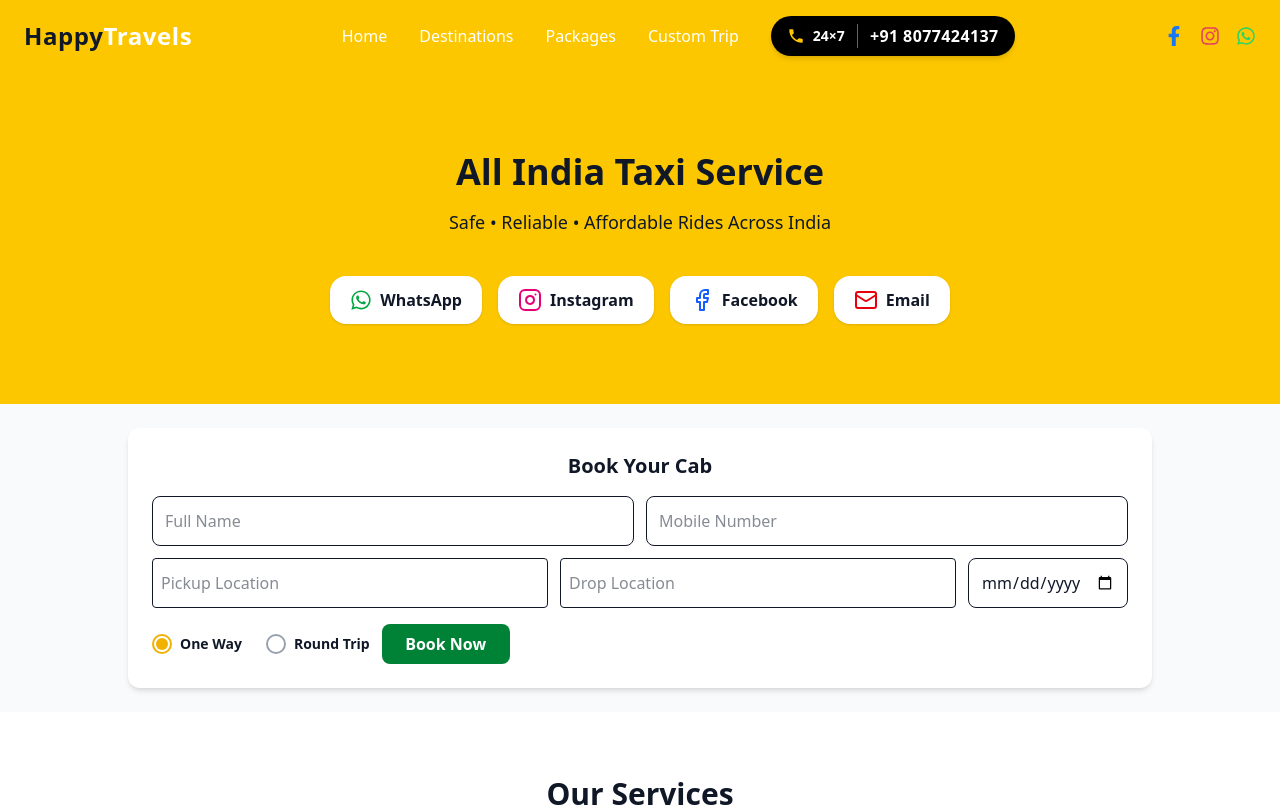
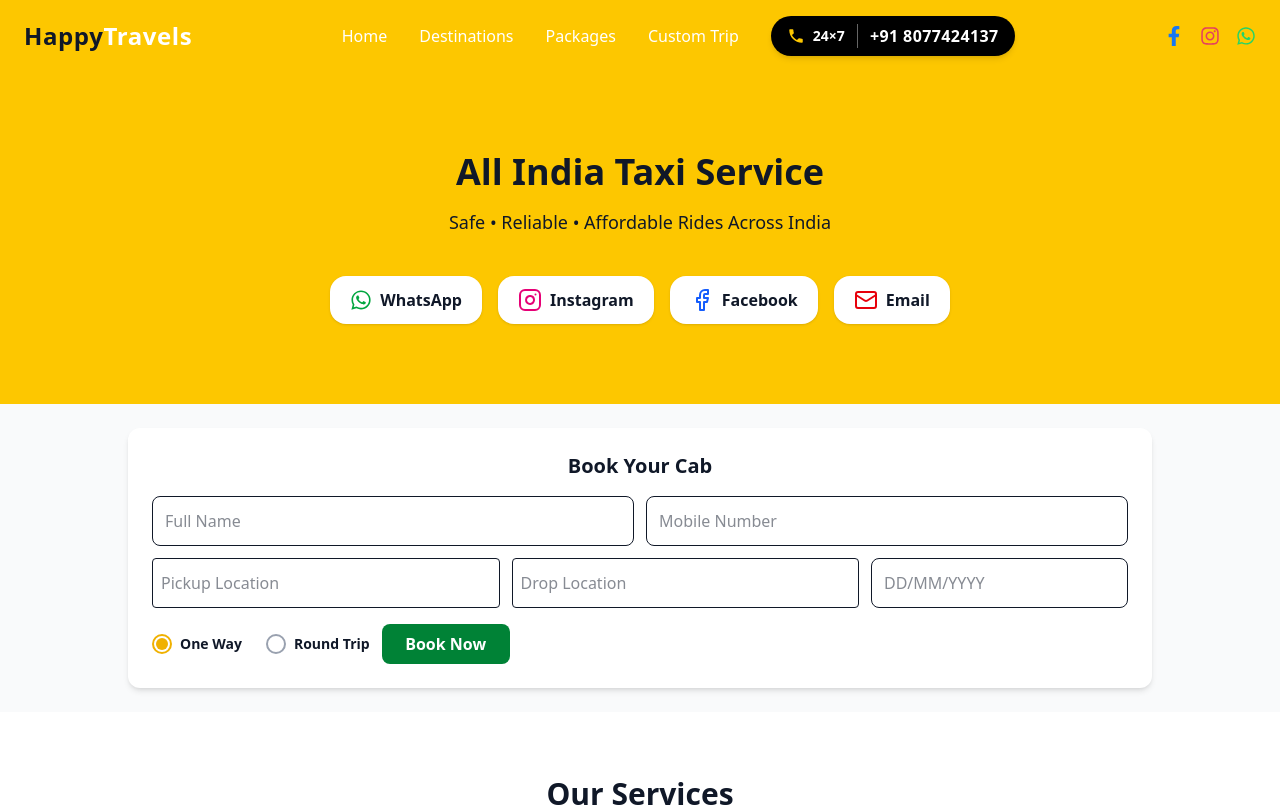
Before and after one commit to nishan-khiva/HappyTravels, a React (Vite) app: page /home in a window 1280 px wide. Shown: the top 807 px of the page. Built offline with nearby package versions, Linux system fonts and the light colour scheme.

Commit message:
date input update

```diff
--- a/package.json
+++ b/package.json
@@ -19,6 +19,7 @@
     "lucide-react": "^0.561.0",
     "npm": "^11.7.0",
     "react": "^19.2.0",
+    "react-datepicker": "^9.1.0",
     "react-dom": "^19.2.0",
     "react-hot-toast": "^2.6.0",
     "react-icons": "^5.5.0",
--- a/src/component/BookingForm.jsx
+++ b/src/component/BookingForm.jsx
@@ -2,6 +2,8 @@ import React, { useState } from "react";
 // import LocationInput from "../component/LocationInput";
 import { motion } from "framer-motion";
 import axios from "axios";
+import DatePicker from "react-datepicker";
+import "react-datepicker/dist/react-datepicker.css";
 
 const cars = [
   {
@@ -132,11 +134,12 @@ export const BookingForm = () => {
               />
             </div>
 
-            <input
-              type="date"
-              value={date}
-              onChange={(e) => setDate(e.target.value)}
-              className="sm:w-[160px] p-3 border rounded-lg"
+            <DatePicker
+              selected={date}
+              onChange={(date) => setDate(date)}
+              dateFormat="dd/MM/yyyy"
+              placeholderText="DD/MM/YYYY"
+              className="p-3 border rounded-lg w-full"
             />
           </div>
 
@@ -151,8 +154,8 @@ export const BookingForm = () => {
               >
                 <span
                   className={`w-5 h-5 rounded-full border-2 flex items-center justify-center transition ${tripType === "oneway"
-                      ? "border-yellow-500"
-                      : "border-gray-400"
+                    ? "border-yellow-500"
+                    : "border-gray-400"
                     }`}
                 >
                   {tripType === "oneway" && (
@@ -172,8 +175,8 @@ export const BookingForm = () => {
               >
                 <span
                   className={`w-5 h-5 rounded-full border-2 flex items-center justify-center transition ${tripType === "round"
-                      ? "border-yellow-500"
-                      : "border-gray-400"
+                    ? "border-yellow-500"
+                    : "border-gray-400"
                     }`}
                 >
                   {tripType === "round" && (
```
Also changed, not shown: 1 other file (tests, documents, lock files or other folders).
